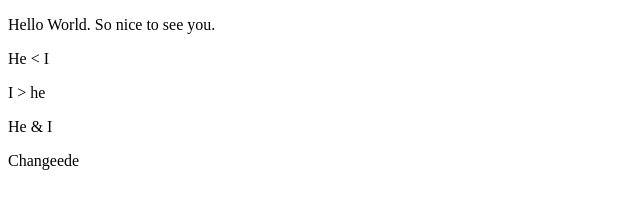
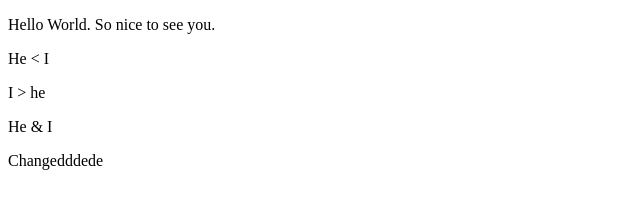
Before and after one commit to silbersteine/custom-processor, a plain HTML site: page GHTest.html in a window 1280 px wide. Shown: the full height of the page, 0-640 px from the left. Drawn offline with Linux system fonts and the light colour scheme.

Commit message:
Update to Action

```diff
--- a/GHTest.html
+++ b/GHTest.html
@@ -8,6 +8,6 @@
     <p>He &lt; I</p>
 	<p>I &gt; he</p>
 	<p>He &amp; I</p>
-    <p>Changeede</p>
+    <p>Changedddede</p>
 </body>
 </html>
```
Also changed, not shown: .github/workflows/replace-html.yml.
